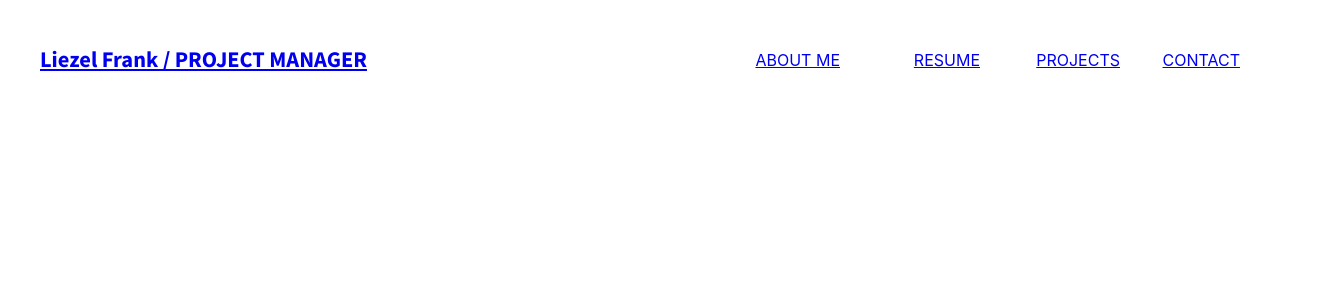
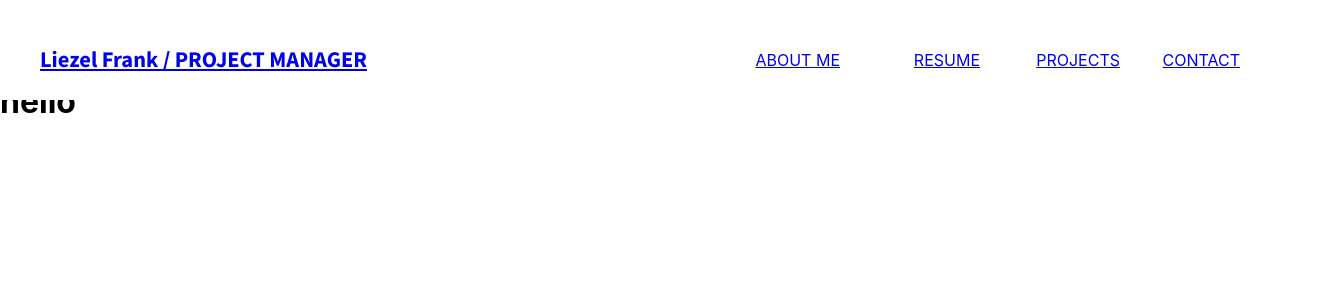
Before and after one commit to jokale/mock-portfolio, a React (Create React App) app: page /about-me in a window 1280 px wide. Shown: the top 300 px of the page, 1320 px wide, since content can reach past the window. Built offline with nearby package versions, Linux system fonts and the light colour scheme.

Commit message:
import footer into other components

```diff
--- a/src/Components/About.js
+++ b/src/Components/About.js
@@ -1,10 +1,16 @@
 import React from 'react';
+import Footer from './Footer';
+import styled from 'styled-components';
 
-
+const Header = styled.h1 ` color: pink
+`
 
 function About() {
     return (
       <div className="About">
+      <Header>Hello</Header>
+        <h1>hello</h1>
+        <Footer/>
       </div>
     );
   }
--- a/src/Components/Contact.js
+++ b/src/Components/Contact.js
@@ -1,9 +1,11 @@
 import React from 'react';
+import Footer from './Footer';
 
 
 function Contact() {
     return (
       <div className="Contact">
+        <Footer/>
       </div>
     );
   }
--- a/src/Components/Footer.js
+++ b/src/Components/Footer.js
@@ -12,6 +12,8 @@ top: -650px;
 height: 90px;
 left: 0px;
 padding-left: 40px;
+flex-shrink: 0;
+/* padding: 20px; */
 
 @media (max-width: 1440px) {
   left: 0px;
--- a/src/Components/Project.js
+++ b/src/Components/Project.js
@@ -1,9 +1,11 @@
 import React from 'react';
+import Footer from './Footer';
 
 
 function Project() {
     return (
       <div className="Project">
+        <Footer/>
       </div>
     );
   }
--- a/src/Components/Resume.js
+++ b/src/Components/Resume.js
@@ -1,8 +1,10 @@
 import React from 'react';
+import Footer from './Footer';
 
 function Resume() {
     return (
       <div className="Resume">
+        <Footer/>
       </div>
     );
   }
--- a/src/index.js
+++ b/src/index.js
@@ -8,6 +8,8 @@ import Home from './Components/Home';
 import About from './Components/About';
 import Project from './Components/Project';
 import Resume from './Components/Resume';
+import Contact from './Components/Contact';
+
 
 
 ReactDOM.render(
@@ -15,9 +17,11 @@ ReactDOM.render(
     <App />
     <Navbar/>
     <Route exact path="/" component={Home} />
-    <Route exact path="/about" component={About} />
-    <Route exact path="/work" component={Project} />
-    <Route exact path="/work" component={Resume} />
+    <Route exact path="/about-me" component={About} />
+    <Route exact path="/projects" component={Project} />
+    <Route exact path="/resume" component={Resume} />
+    <Route exact path="/contact" component={Contact} />
+
   </Router>,
   document.getElementById('root')
 );
```
